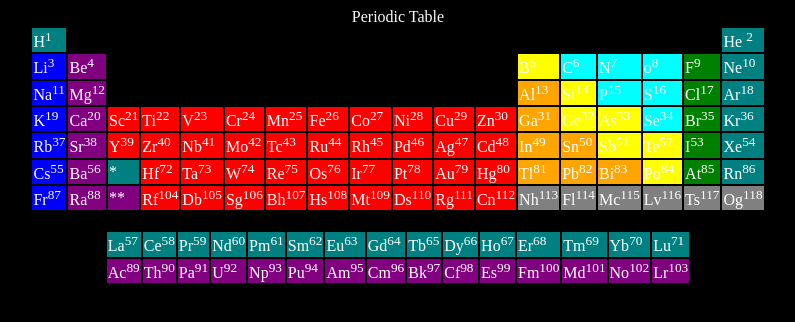
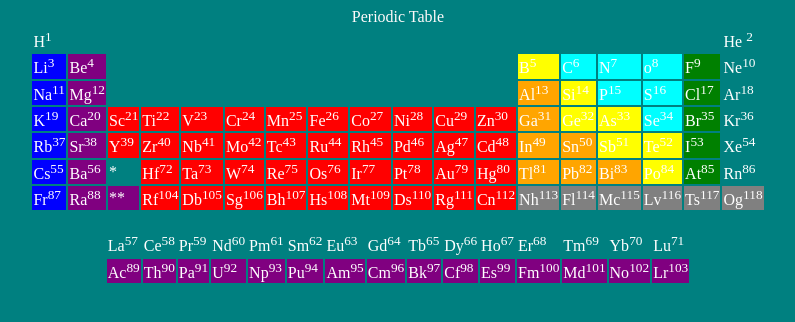
Before and after one commit to Muhammad-Hamzah/Periodic-Table, a plain HTML site: page index.html in a window 1280 px wide. Shown: the whole page, without its empty margins (242-1037 px from the left). Drawn offline with Linux system fonts and the light colour scheme.

Commit message:
Update index.html

```diff
--- a/index.html
+++ b/index.html
@@ -4,7 +4,7 @@
 <title>Periodic-Table</title>
   <link rel="shortcut icon" href= https://assets.pokemon.com/static2/_ui/img/favicon.ico>
 </head>
-<body bgcolor="Black">
+<body bgcolor="teal">
   <center><font color="snow">Periodic Table</font></center>
 <center>
  <font color="white">
```
